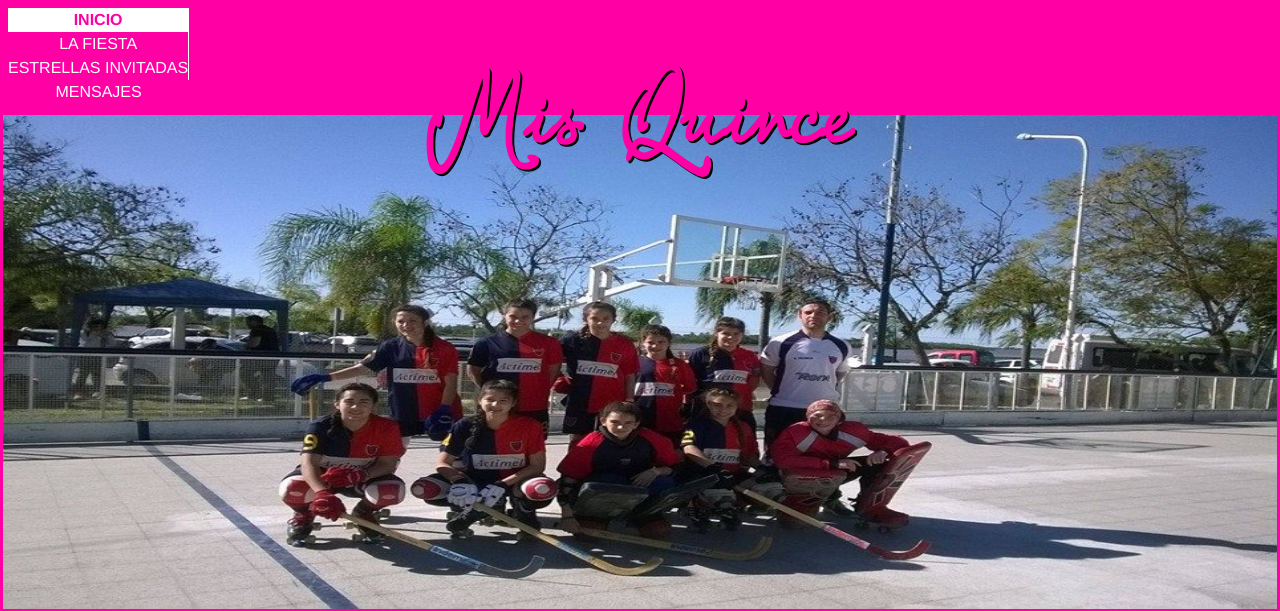
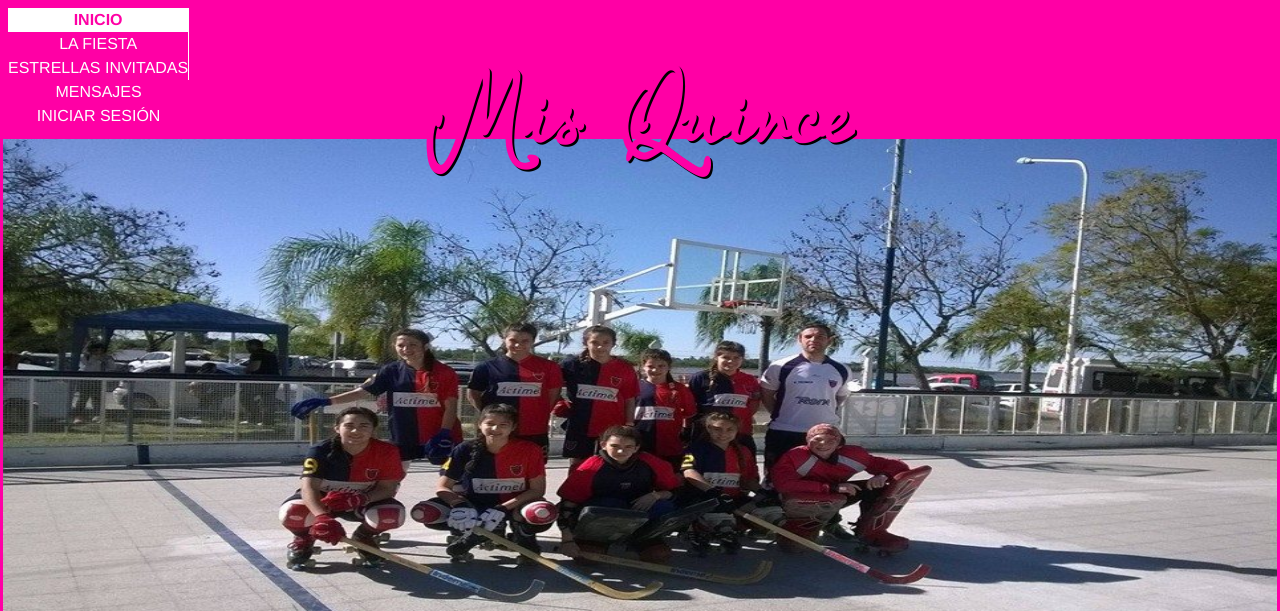
Before and after one commit to gromarion/Florcha15, a Rails app: page / in a window 1280 px wide. Shown: the top 611 px of the page. Run offline with Rails 7, Linux system fonts and the light colour scheme; style sheets or scripts are compiled from the project's sources; some libraries are stand-ins or nearby versions.

Commit message:
Updated login and logout links

```diff
--- a/app/views/layouts/_header.html.slim
+++ b/app/views/layouts/_header.html.slim
@@ -1,7 +1,7 @@
 .pink
   .fixed
     nav.top-bar.pink data-options=('sticky_on: large') data-topbar='' role='navigation'
-      .large-12.small-12.columns.center
+      .large-11.small-11.columns.center
         .medium-2.small-2.columns.border-right.home
           = link_to t('navbar.home'), root_path, class: 'home'
         .medium-2.small-2.columns.border-right
@@ -10,9 +10,11 @@
           = link_to t('navbar.invited_stars'), party_index_path, class: 'nav-item'
         .medium-2.small-2.columns
           = link_to t('navbar.messages'), new_comment_path, class: 'nav-item'
-        - if current_user.present?
-          .medium-2.small-2.columns
+        .medium-2.small-2.columns
+          - if current_user.present?
             = link_to t('application.logout', name: current_user.full_name), destroy_user_session_path
+          - else
+            = link_to t('application.login'), user_omniauth_authorize_path(:facebook), class: 'nav-item'
 #owl.owl-carousel.owl-theme
   .item
     = image_tag 'back1.png', class: 'background'
--- a/config/locales/es.yml
+++ b/config/locales/es.yml
@@ -1,7 +1,8 @@
 es:
   application:
     title: Mis Quince
-    logout: "%{name} | Cerrar sesión"
+    logout: "%{name} | CERRAR SESIÓN"
+    login: INICIAR SESIÓN
   comment:
     title: Mensajes
     send_your_comment: '¡Mandale un mensaje a Flor vos también, iniciá sesión con Facebook ahora!'
```
